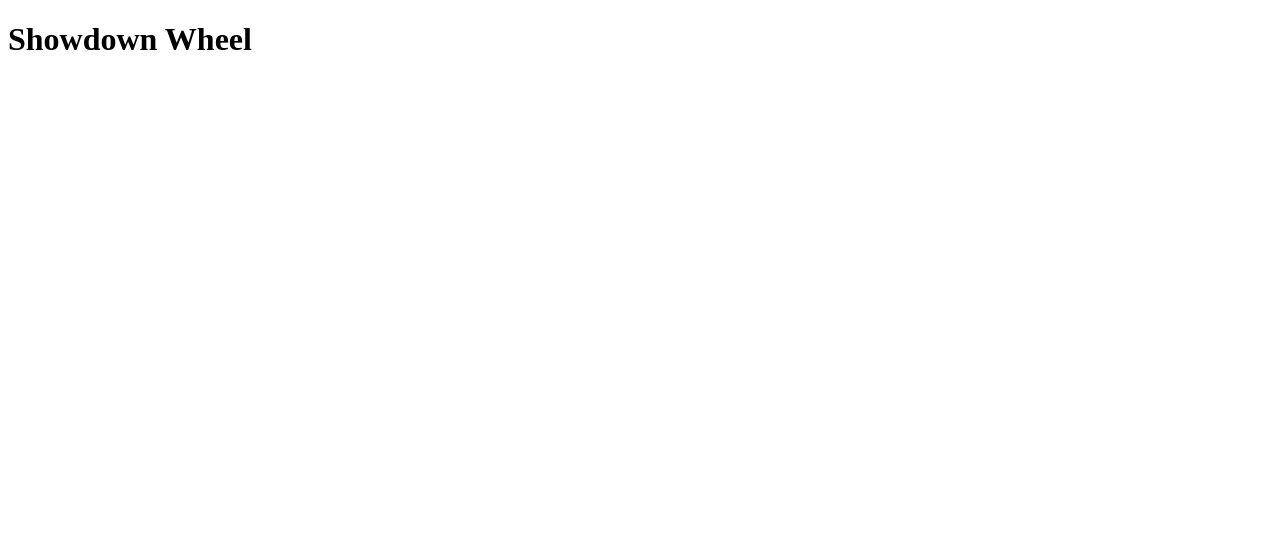
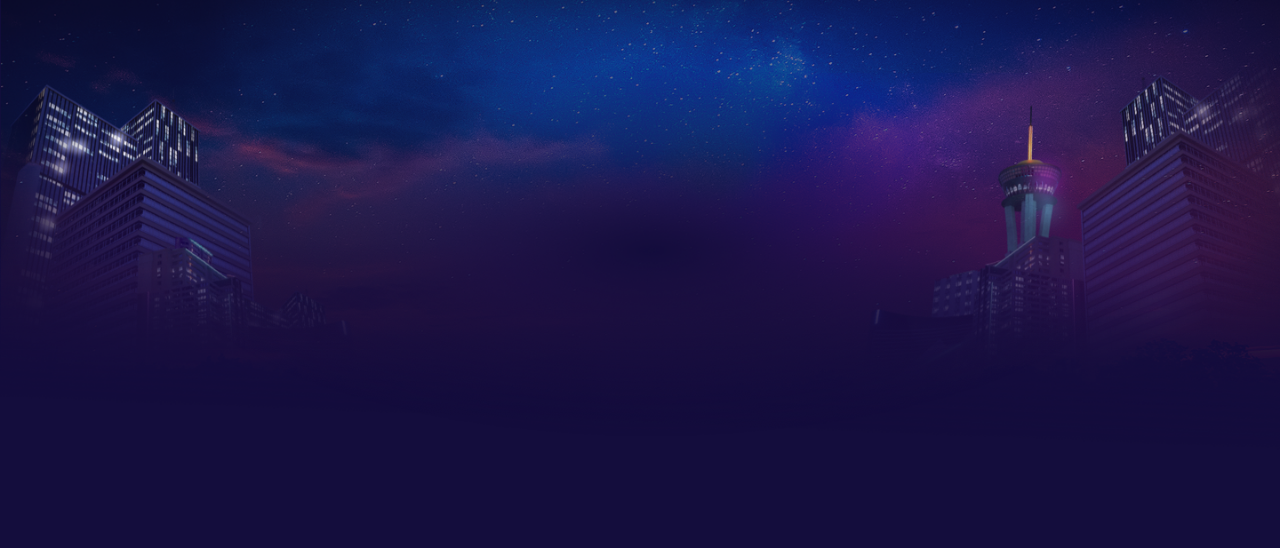
Before and after one commit to dzvilius/showdown-wheel, a website: page dist/index.html in a window 1280 px wide. Drawn offline with Linux system fonts and the light colour scheme.

Commit message:
add temp index page

```diff
--- a/dist/index.html
+++ b/dist/index.html
@@ -3,7 +3,27 @@
   <head>
     <title>Vegas Slots | Showdown Wheel</title>
   </head>
+  <style>
+    body {
+      background-color: #140D3D;
+      padding: 0;
+      margin: 0;
+    }
+    .GameHeader {
+      background-image: url('../assets/img/header.png');
+      background-repeat: no-repeat;
+      background-size: 100% auto;
+      background-color: #140D3D;
+      width: 100%;
+      height: 545px;
+    }
+  </style>
   <body>
-    <h1>Showdown Wheel</h1>
+    <div class="GameHeader">
+      <!-- Animation -->
+    </div>
+    <div class="GameContent">
+      <!-- Wheel -->
+    </div>
   </body>
 </html>
```
Also changed, not shown: assets/img/header.png (added).
